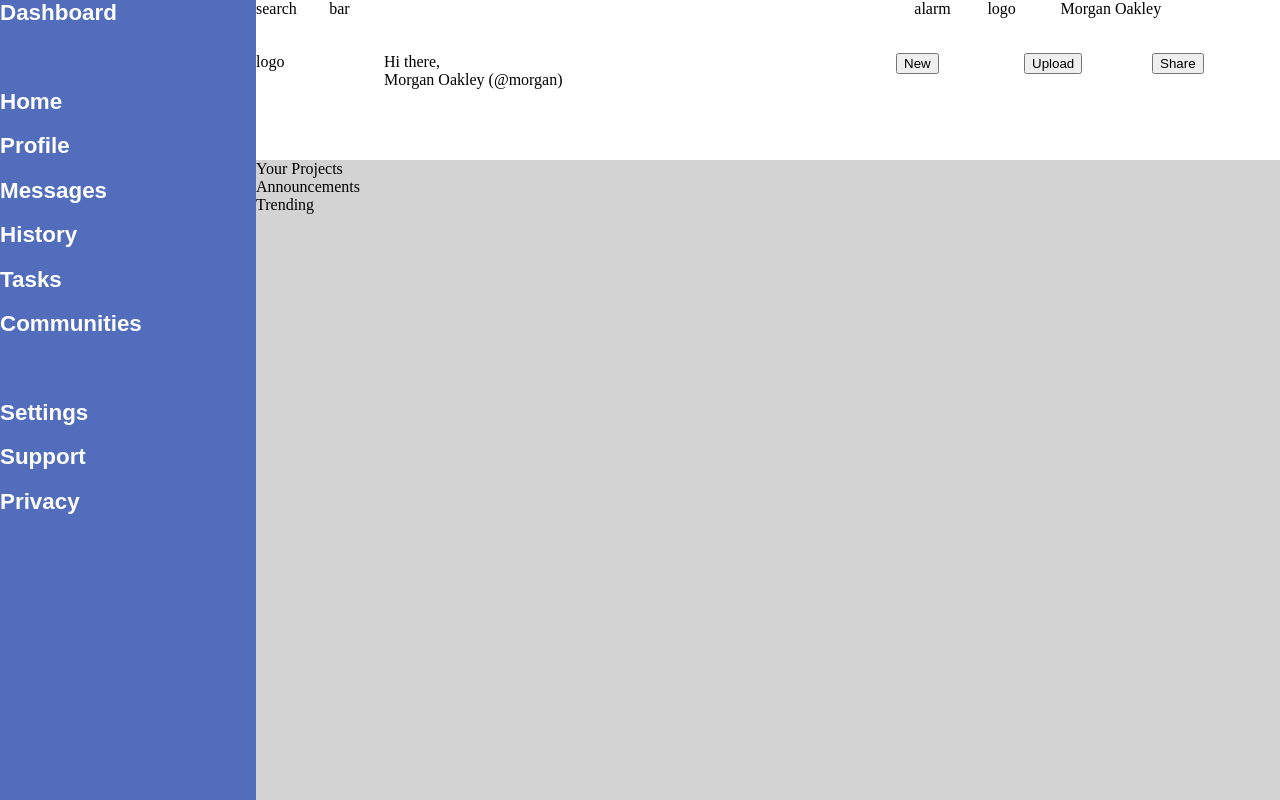
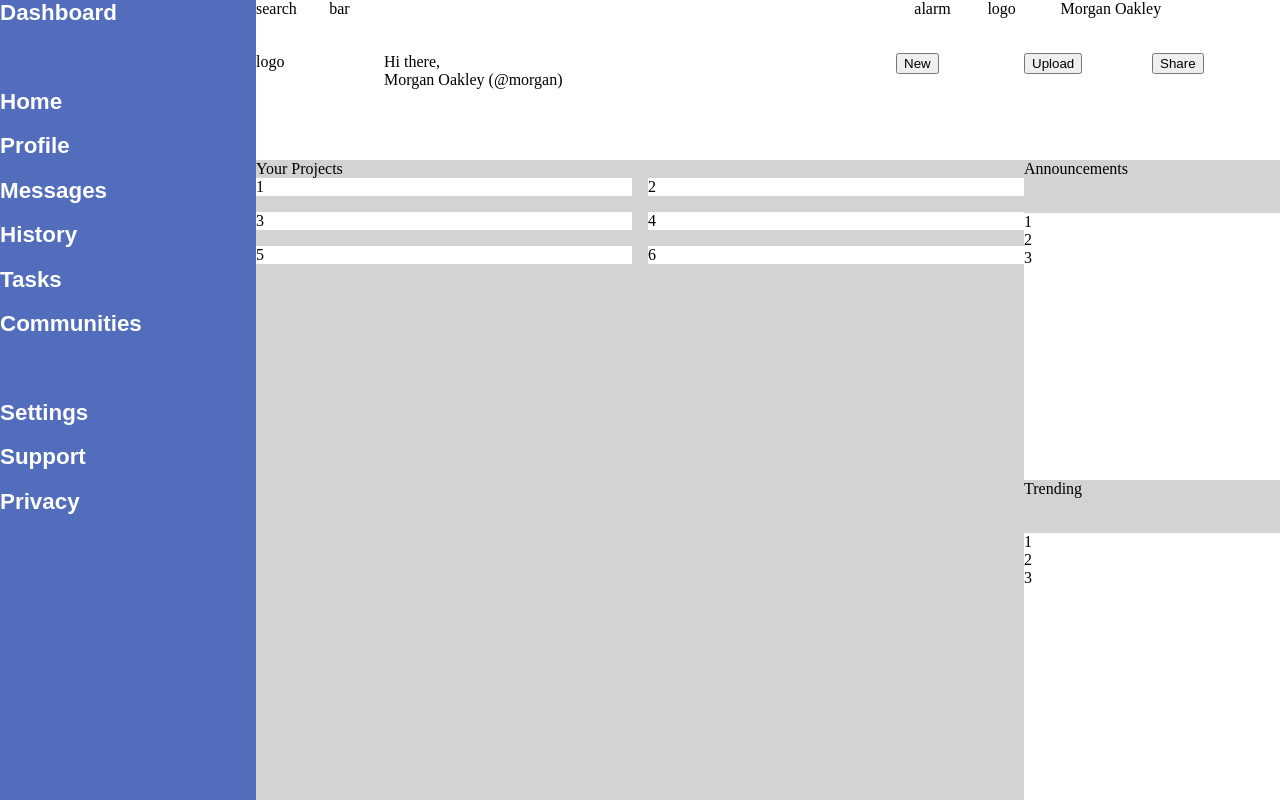
Before and after one commit to KevinKeylock/admin-dashboard, a plain HTML site: page index.html in a window 1280 px wide. Drawn offline with Linux system fonts and the light colour scheme.

Commit message:
Layout main section

```diff
--- a/index.html
+++ b/index.html
@@ -48,9 +48,31 @@
       <div></div>
     </div>
     <div class="main">
-      <div>Your Projects</div>
-      <div>Announcements</div>
-      <div>Trending</div>
+      <div id="project-container">
+        <div>Your Projects</div>
+        <div id="cells">
+          <div>1</div>
+          <div>2</div>
+          <div>3</div>
+          <div>4</div>
+          <div>5</div>
+          <div>6</div>
+        </div>
+      </div>
+      <div class="right-container">
+        <div>Announcements</div>
+        <div id="announcement-container">
+          <div>1</div>
+          <div>2</div>
+          <div>3</div>
+        </div>
+        <div>Trending</div>
+        <div id="trending-container">
+          <div>1</div>
+          <div>2</div>
+          <div>3</div>
+        </div>
+      </div>
     </div>
   </div>
 </body>
--- a/style.css
+++ b/style.css
@@ -10,6 +10,7 @@ body, html{
   grid-template-rows: 1fr 4fr;
   height: 100vh;
 }
+/*header*/
 .header{
   background-color: white;
   display: grid;
@@ -23,6 +24,7 @@ body, html{
   display: grid;
   grid-template-columns: 1fr 4fr 1fr 1fr 1fr;
 }
+/*sidebar*/
 .sidebar{
   background-color: rgb(81, 109, 187);
   grid-row: 1 / 3;
@@ -33,3 +35,26 @@ body, html{
   display: grid;
   grid-template-rows: 2fr repeat(10, 1fr) 6fr;
 }
+/*main*/
+.main{
+  display: grid;
+  grid-template-columns: 3fr 1fr;
+}
+#cells{
+  display: grid;
+  gap: 1rem;
+  grid-template-columns: 1fr 1fr;
+}
+#cells div{
+  background-color: white;
+}
+.right-container{
+  display: grid;
+  grid-template-rows: 1fr 5fr 1fr 5fr;
+}
+#announcement-container{
+  background-color: white;
+}
+#trending-container{
+  background-color: white;
+}
```
